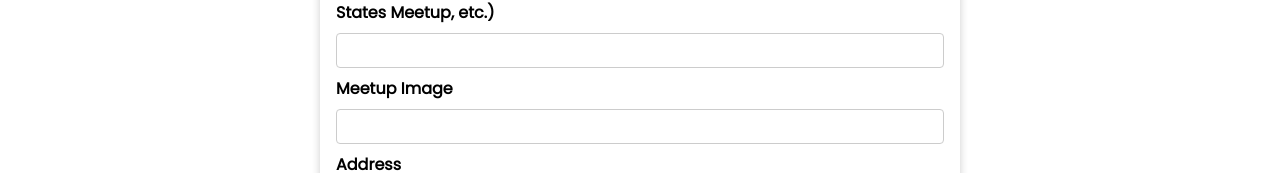
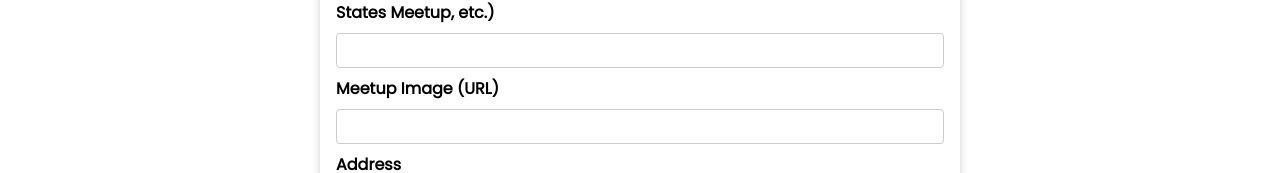
Before and after one commit to EmeraldSerpent57/nextjs-practice, a Next.js app: page /new-meetup in a window 1280 px wide. Shown: the part 169-342 px from the top of the page. Built offline with nearby package versions, Linux system fonts and the light colour scheme.

Commit message:
edited README

```diff
--- a/components/meetups/NewMeetupForm.js
+++ b/components/meetups/NewMeetupForm.js
@@ -48,7 +48,7 @@
           <input type="text" required id="title" ref={titleInputRef} />
         </div>
         <div className={classes.control}>
-          <label htmlFor="image">Meetup Image</label>
+          <label htmlFor="image">Meetup Image (URL)</label>
           <input type="url" required id="image" ref={imageInputRef} />
         </div>
         <div className={classes.control}>
```
Also changed, not shown: 1 other file (tests, documents, lock files or other folders).
